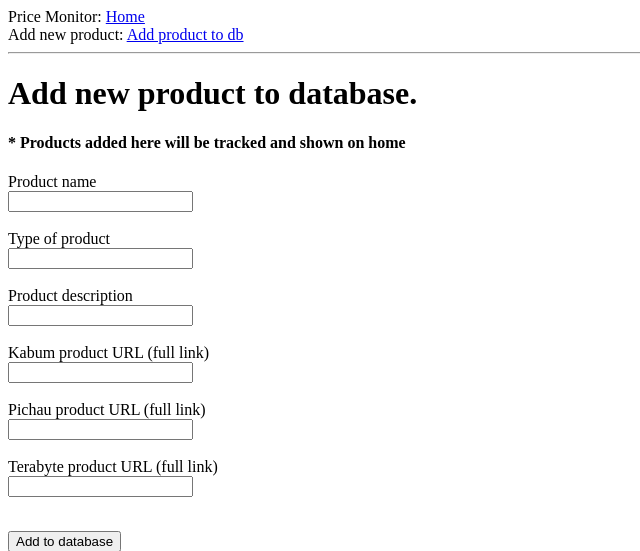
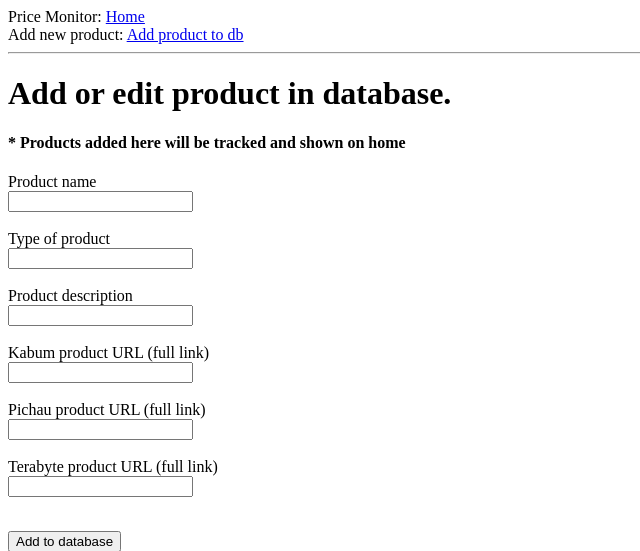
Before and after one commit to dkage/price_monitor, a Flask app: template app/templates/product_editor.html in a window 1280 px wide. Shown: the top 551 px of the page, without its empty margins (0-640 px from the left). Run offline with Flask 2, Linux system fonts and the light colour scheme; the template is opened without the code that fills it: values that come from a table or form of the project are taken from there, others are empty.

Commit message:
Change header of editor template

```diff
--- a/app/templates/product_editor.html
+++ b/app/templates/product_editor.html
@@ -1,7 +1,7 @@
 {% extends 'base.html' %}
 
 {% block content %}
-    <h1>Add new product to database.</h1>
+    <h1>Add or edit product in database.</h1>
     <h4> * Products added here will be tracked and shown on home </h4>
     <form method="post">
         {{ form.hidden_tag() }}
```
